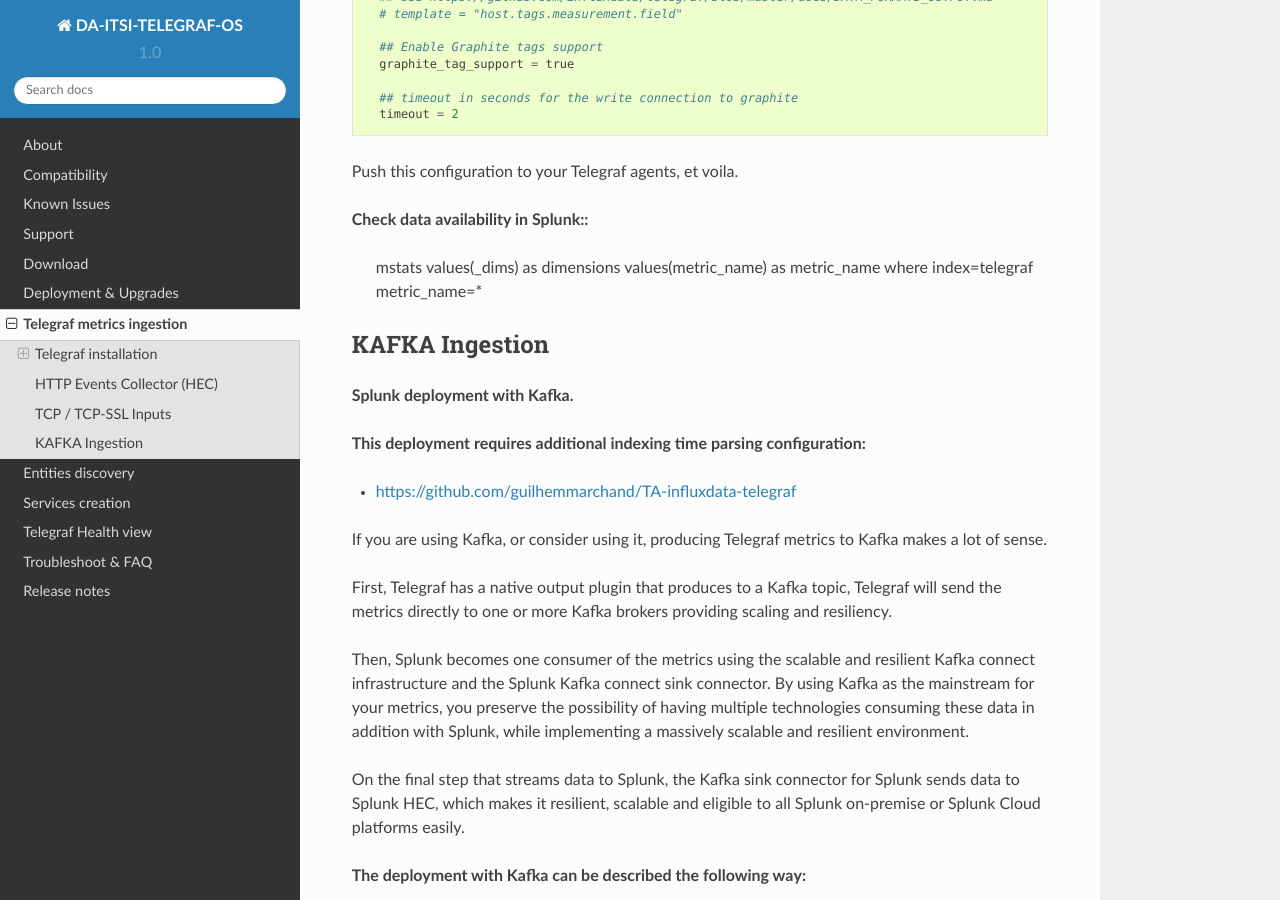
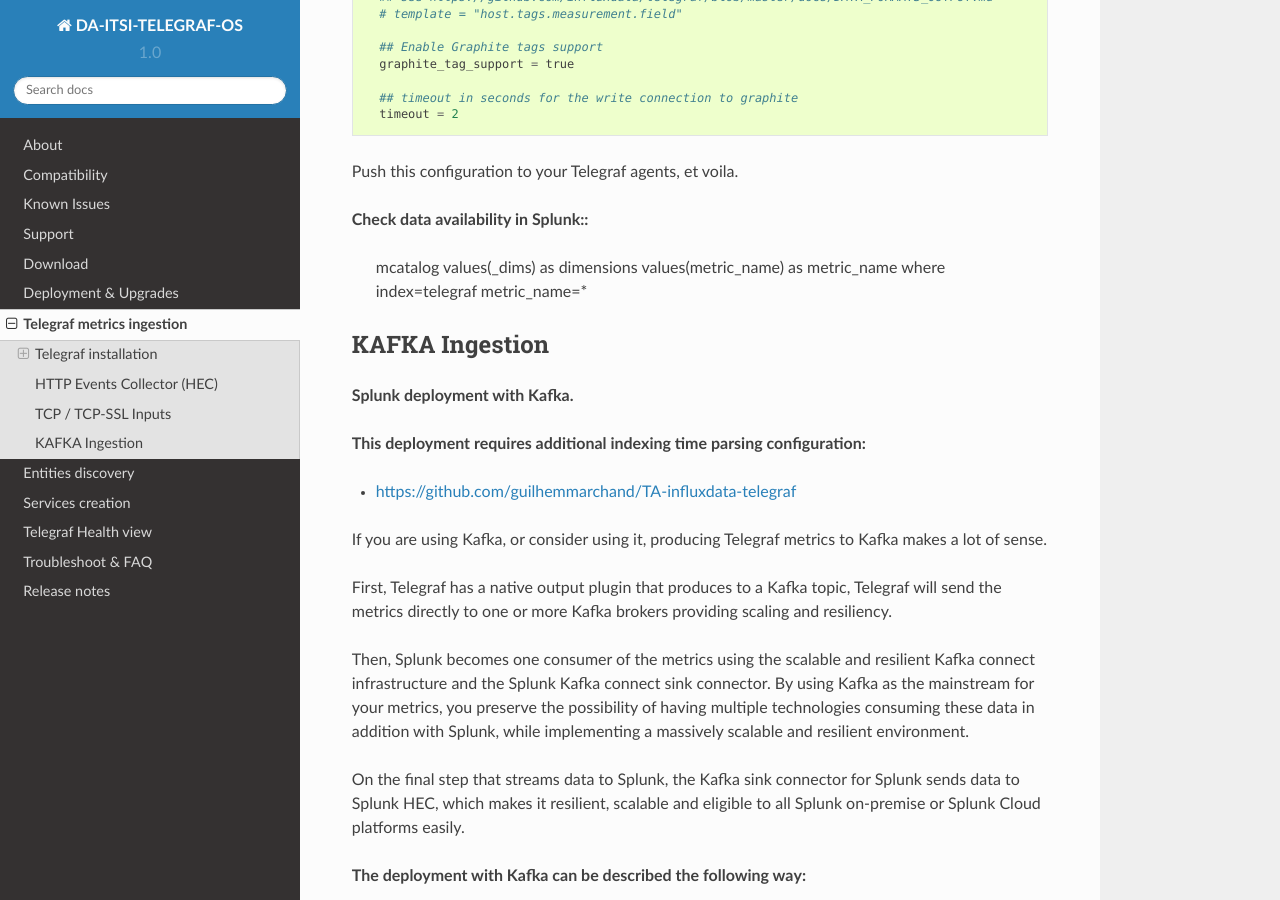
Before and after one commit to guilhemmarchand/DA-ITSI-TELEGRAF-OS, a Sphinx documentation site: the page built from docs/telegraf.rst, in a window 1280 px wide and 900 px high, scrolled down 5678 px. Built offline with Sphinx 7.4.7 and the Read the Docs theme 2.0.0, drawn with Linux system fonts in a browser that asks for light colours; some of the changed text lies outside the part shown.

Commit message:
fix docs

```diff
--- a/docs/telegraf.rst
+++ b/docs/telegraf.rst
@@ -233,7 +233,7 @@
 
 **Check data availability in Splunk**::
 
-    | mstats values(_dims) as dimensions values(metric_name) as metric_name where index=telegraf metric_name=*
+    | mcatalog values(_dims) as dimensions values(metric_name) as metric_name where index=telegraf metric_name=*
 
 
 TCP / TCP-SSL Inputs
@@ -292,7 +292,7 @@
 
 **Check data availability in Splunk::**
 
-    | mstats values(_dims) as dimensions values(metric_name) as metric_name where index=telegraf metric_name=*
+    | mcatalog values(_dims) as dimensions values(metric_name) as metric_name where index=telegraf metric_name=*
 
 KAFKA Ingestion
 ===============
@@ -406,4 +406,4 @@
 
 **Check data availability in Splunk**::
 
-    | mstats values(_dims) as dimensions values(metric_name) as metric_name where index=telegraf metric_name=*
+    | mcatalog values(_dims) as dimensions values(metric_name) as metric_name where index=telegraf metric_name=*
```
